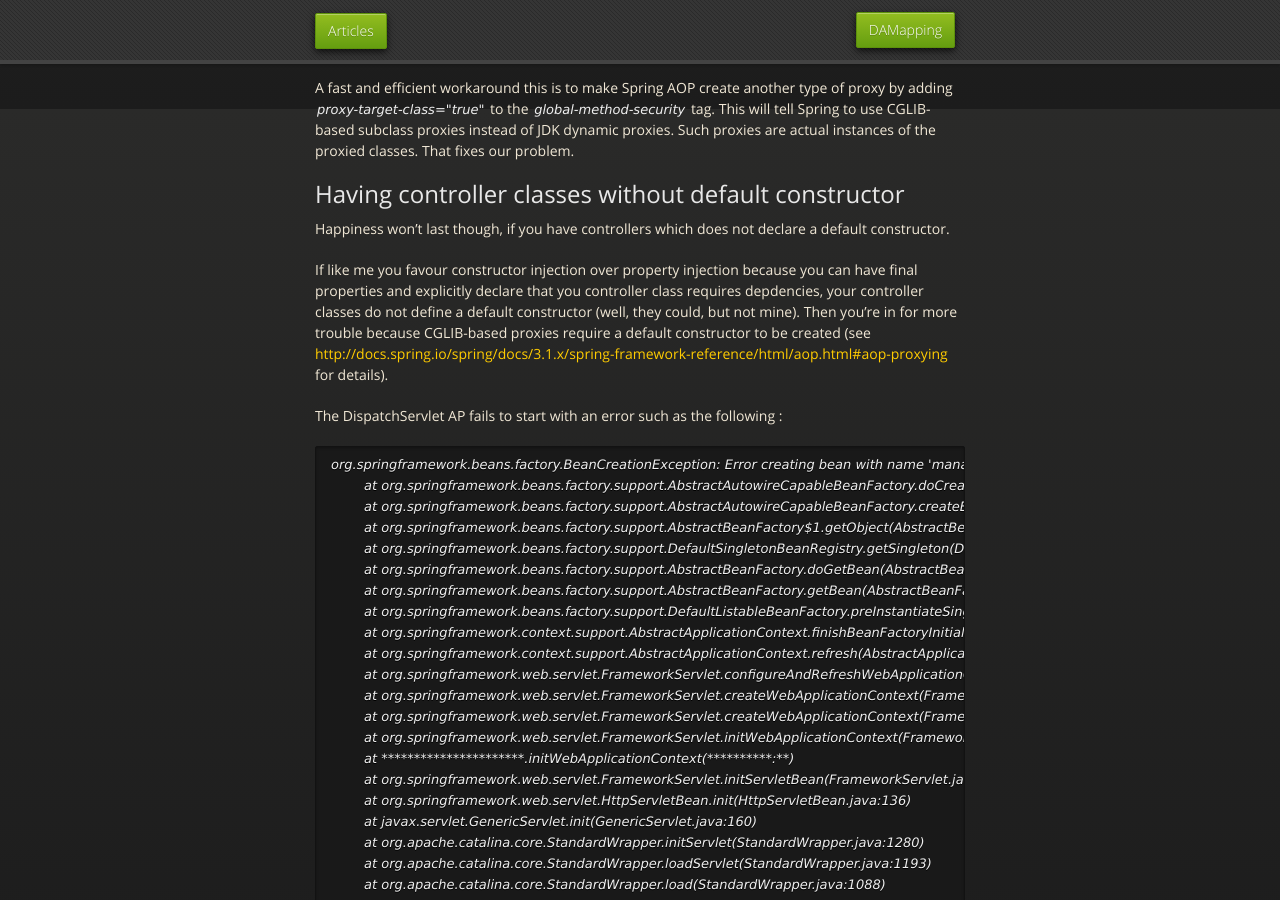
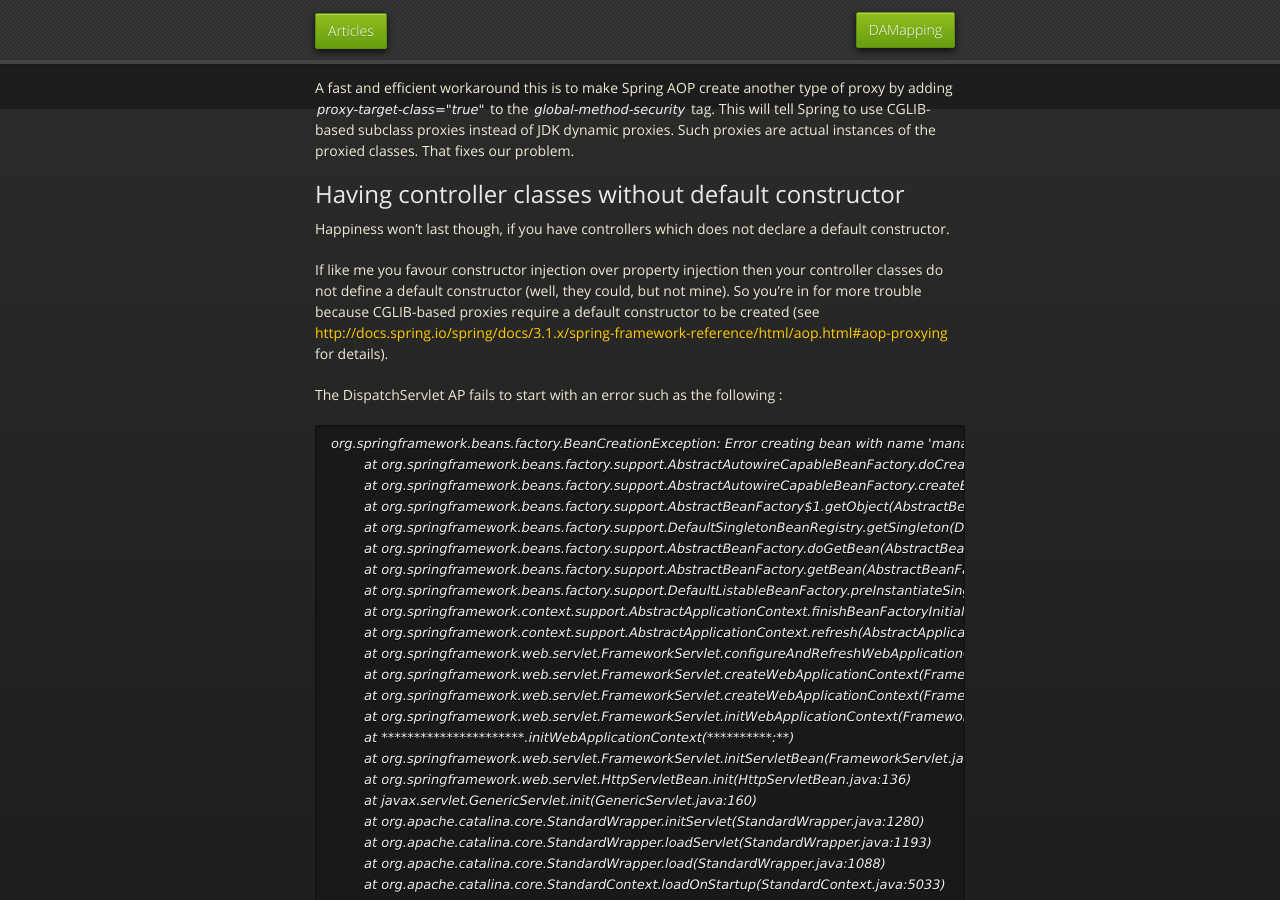
Before and after one commit to lesaint/lesaint.github.io, a Jekyll site: the page built from _posts/2014-03-15-method_level_security_with_spring_security_and_spring_mvc.md, in a window 1280 px wide and 900 px high, scrolled down 2591 px. Built offline with Jekyll 4.4.1, drawn with Linux system fonts in a browser that asks for light colours; nearby versions of some CDN libraries; Markdown is read by kramdown in place of the engine named in the settings.

Commit message:
typo in 2014-03-15-method_level_security_with_spring_security_and_spring_mvc.md

```diff
--- a/_posts/2014-03-15-method_level_security_with_spring_security_and_spring_mvc.md
+++ b/_posts/2014-03-15-method_level_security_with_spring_security_and_spring_mvc.md
@@ -105,8 +105,8 @@
 
 Happiness won't last though, if you have controllers which does not declare a default constructor.
 
-If like me you favour constructor injection over property injection because you can have final properties and explicitly declare that you controller class requires depdencies, your controller classes do not define a default constructor (well, they could, but not mine).
-Then you're in for more trouble because CGLIB-based proxies require a default constructor to be created (see [http://docs.spring.io/spring/docs/3.1.x/spring-framework-reference/html/aop.html#aop-proxying](http://docs.spring.io/spring/docs/3.1.x/spring-framework-reference/html/aop.html#aop-proxying) for details).
+If like me you favour constructor injection over property injection then your controller classes do not define a default constructor (well, they could, but not mine).
+So you're in for more trouble because CGLIB-based proxies require a default constructor to be created (see [http://docs.spring.io/spring/docs/3.1.x/spring-framework-reference/html/aop.html#aop-proxying](http://docs.spring.io/spring/docs/3.1.x/spring-framework-reference/html/aop.html#aop-proxying) for details).
 
 The DispatchServlet AP fails to start with an error such as the following :
 
```
